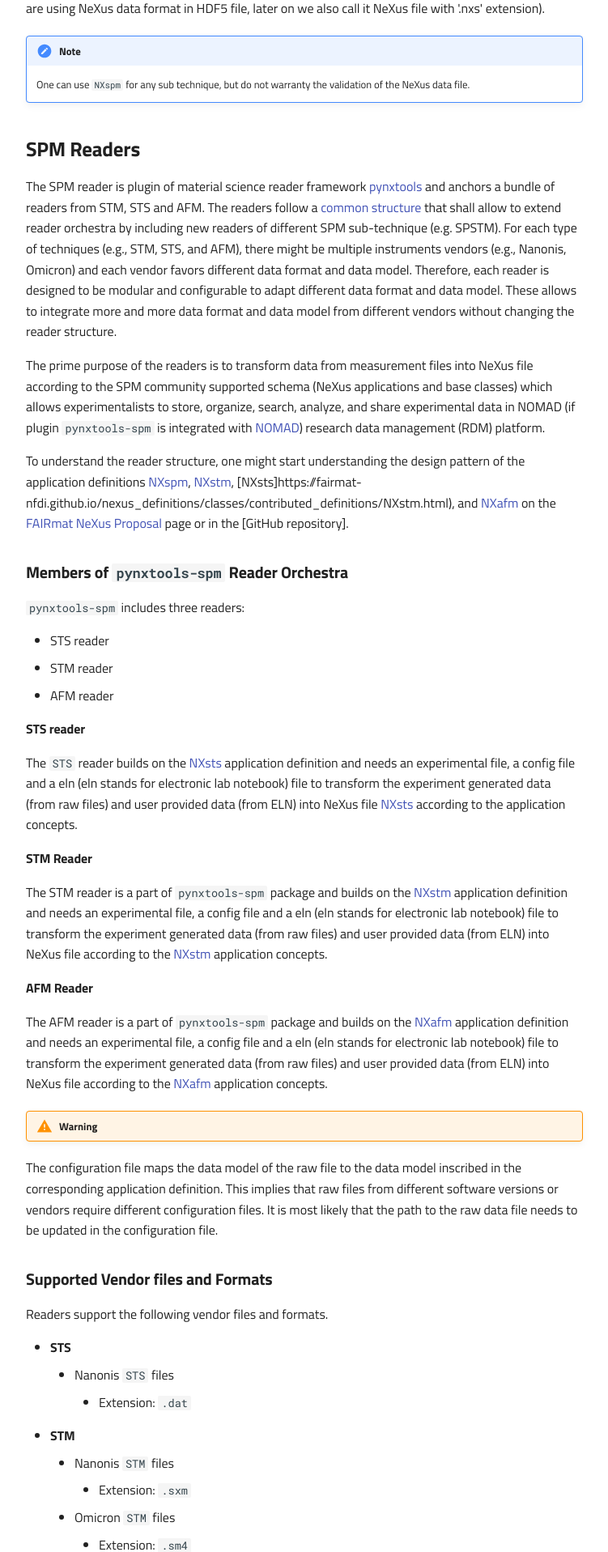
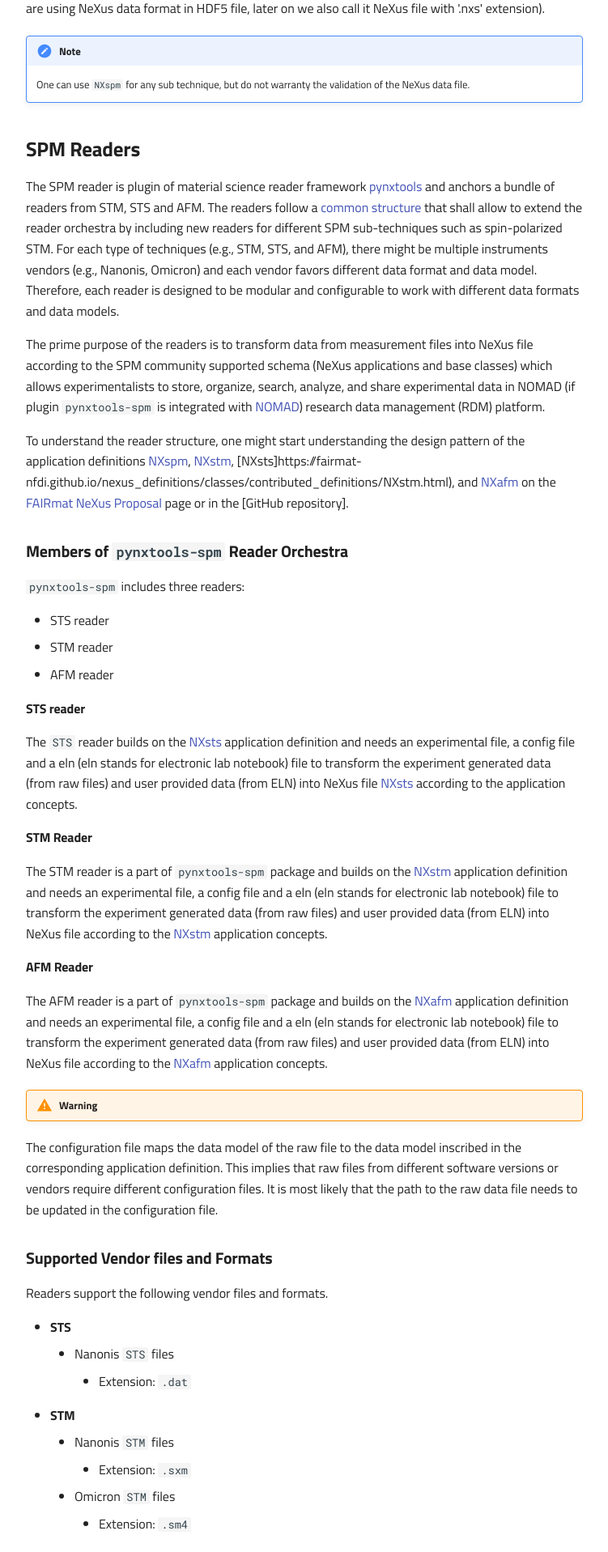
Before and after one commit to FAIRmat-NFDI/pynxtools-spm, an MkDocs documentation site: the page built from docs/explanation/reader-orchestra.md, in a window 1280 px wide. Shown: the part 625-2542 px from the top of the page at 81% size, without its empty margins (264-1015 px from the left). Built offline with MkDocs 1.6.1 and Material for MkDocs 9.7.7, drawn with Linux system fonts in a browser that asks for light colours; comment, search, counter and statistics services are not loaded.

```diff
--- a/docs/explanation/reader-orchestra.md
+++ b/docs/explanation/reader-orchestra.md
@@ -8,7 +8,7 @@
     One can use `NXspm` for any sub technique, but do not warranty the validation of the NeXus data file.
 
 ## __SPM Readers__
-The SPM reader is plugin of material science reader framework [pynxtools](https://github.com/FAIRmat-NFDI/pynxtools) and anchors a bundle of readers from STM, STS and AFM. The readers follow a [common structure](../reader_structure.md) that shall allow to extend reader orchestra by including new readers of different SPM sub-technique (e.g. SPSTM). For each type of techniques (e.g., STM, STS, and AFM), there might be multiple instruments vendors (e.g., Nanonis, Omicron) and each vendor favors different data format and data model. Therefore, each reader is designed to be modular and configurable to adapt different data format and data model. These allows to integrate more and more data format and data model from different vendors without changing the reader structure.
+The SPM reader is plugin of material science reader framework [pynxtools](https://github.com/FAIRmat-NFDI/pynxtools) and anchors a bundle of readers from STM, STS and AFM. The readers follow a [common structure](../reader_structure.md) that shall allow to extend the reader orchestra by including new readers for different SPM sub-techniques such as spin-polarized STM. For each type of techniques (e.g., STM, STS, and AFM), there might be multiple instruments vendors (e.g., Nanonis, Omicron) and each vendor favors different data format and data model. Therefore, each reader is designed to be modular and configurable to work with different data formats and data models.
 
 The prime purpose of the readers is to transform data from measurement files into NeXus file according to the SPM community supported schema (NeXus applications and base classes) which allows experimentalists to store, organize, search, analyze, and share experimental data in NOMAD (if plugin `pynxtools-spm` is integrated with [NOMAD](https://nomad-lab.eu/nomad-lab/)) research data management (RDM) platform.
 
```
Also changed, not shown: 1 other file.
